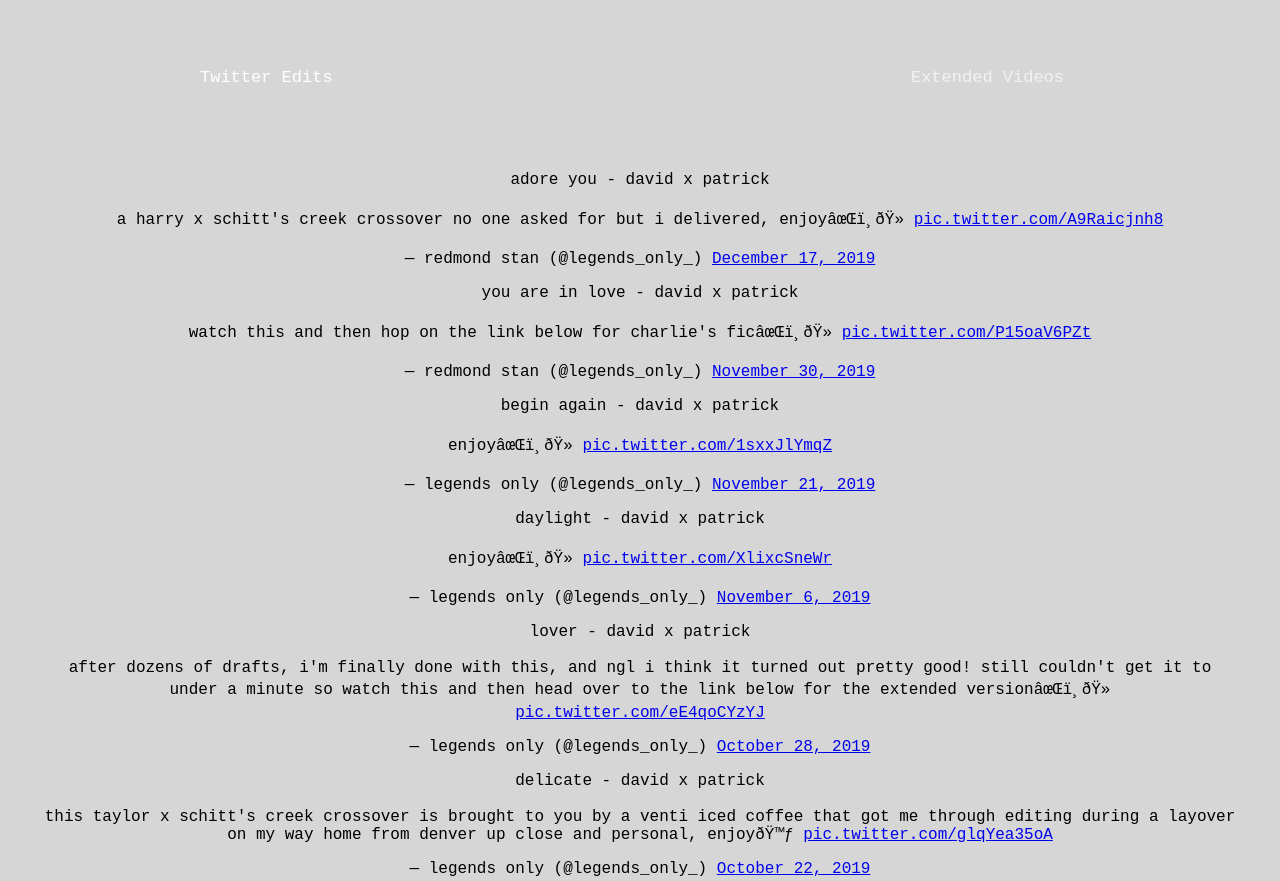
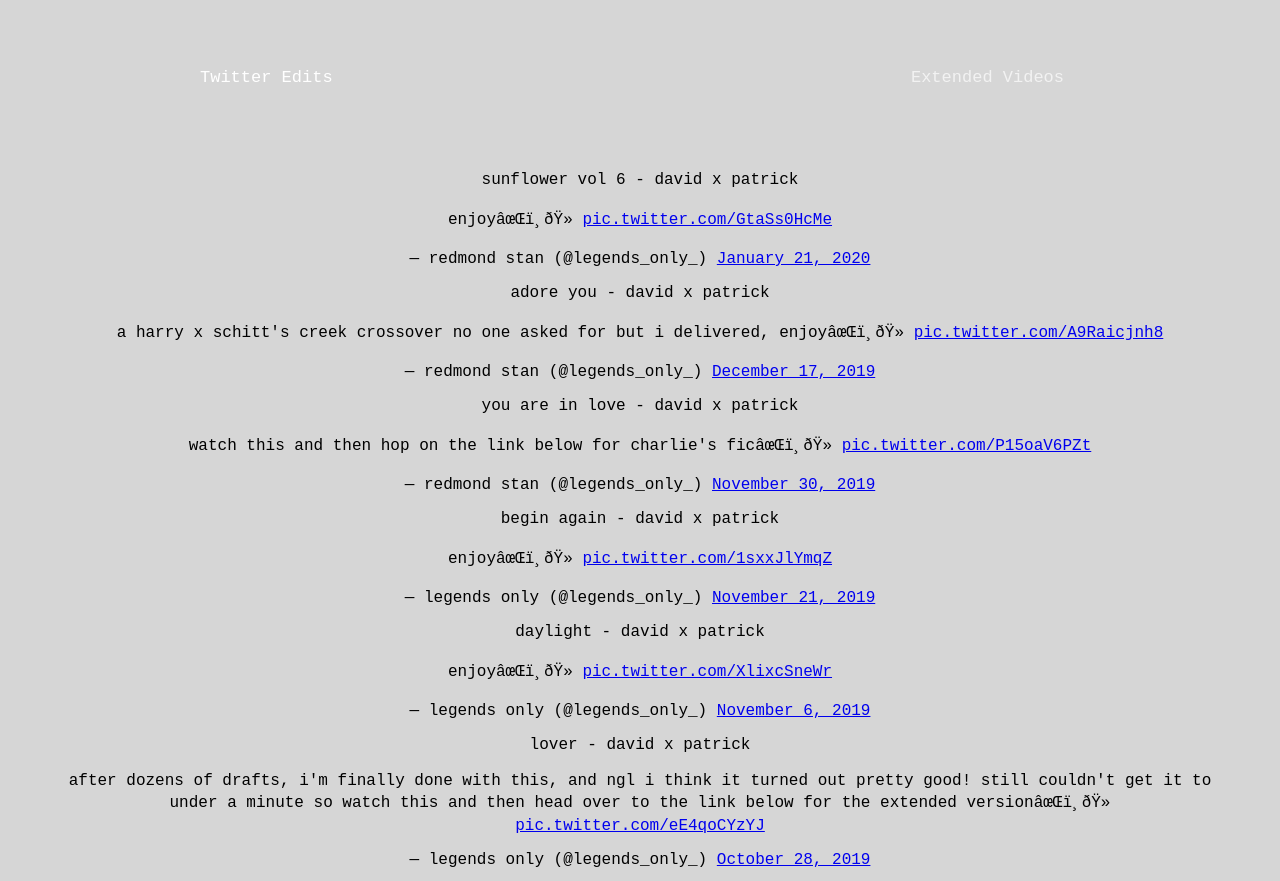
Before and after one commit to legendsonly/legendsonly.github.io, a plain HTML site: page index.html in a window 1280 px wide. Shown: the top 881 px of the page. Drawn offline with Linux system fonts and the light colour scheme.

Commit message:
Update index.html

```diff
--- a/index.html
+++ b/index.html
@@ -115,6 +115,10 @@ body {
 <!-- Grid -->
 
 <div class="column">
+	<blockquote class="twitter-tweet"><p lang="en" dir="ltr">sunflower vol 6 - david x patrick<br><br>enjoy✌️🏻 <a href="https://t.co/GtaSs0HcMe">pic.twitter.com/GtaSs0HcMe</a></p>&mdash; redmond stan (@legends_only_) <a href="https://twitter.com/legends_only_/status/1219678077636300801?ref_src=twsrc%5Etfw">January 21, 2020</a></blockquote> <script async src="https://platform.twitter.com/widgets.js" charset="utf-8"></script>
+</div>
+
+<div class="column">
 	<blockquote class="twitter-tweet"><p lang="en" dir="ltr">adore you - david x patrick<br><br>a harry x schitt&#39;s creek crossover no one asked for but i delivered, enjoy✌️🏻 <a href="https://t.co/A9Raicjnh8">pic.twitter.com/A9Raicjnh8</a></p>&mdash; redmond stan (@legends_only_) <a href="https://twitter.com/legends_only_/status/1206984222382137352?ref_src=twsrc%5Etfw">December 17, 2019</a></blockquote> <script async src="https://platform.twitter.com/widgets.js" charset="utf-8"></script>
 </div>
 
```
